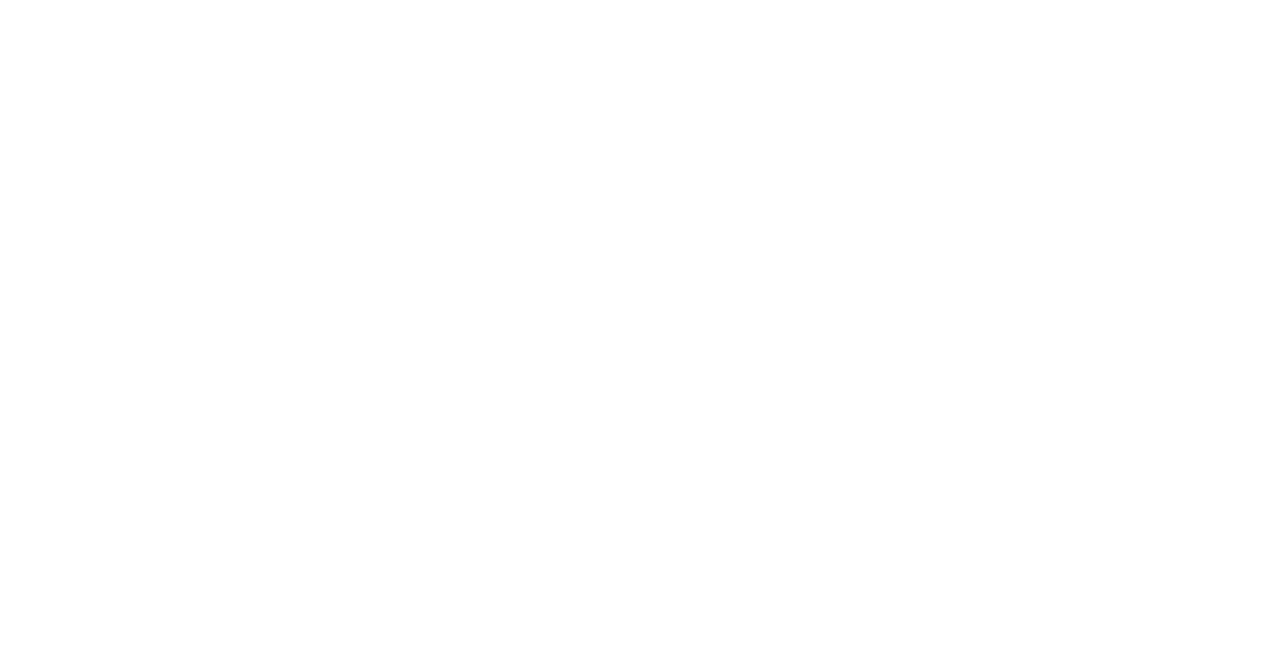
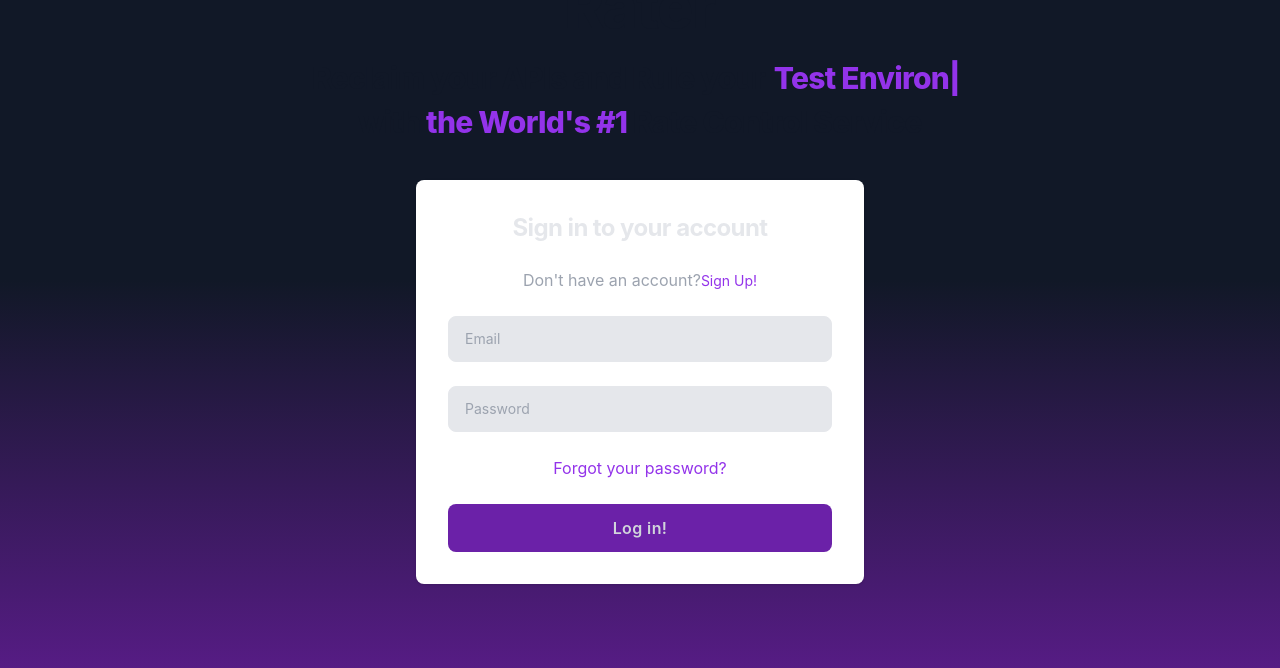
Before and after one commit to nathanjukes/Rater-React, a React (Create React App) app: page /login in a window 1280 px wide. Before the commit this address had no page. Shown: the part 120-788 px from the top of the page. Built offline with nearby package versions, Linux system fonts and the light colour scheme.

Commit message:
signup dev

```diff
--- a/src/App.js
+++ b/src/App.js
@@ -5,14 +5,18 @@
 import Dashboard from "./components/Dashboard";
 import Sidebar from "./components/Sidebar";
 import DashboardDataDisplay from "./components/DashboardDataDisplay";
+import Login from "./components/Login";
 
 function App() {
   return (
     <div>
       <Router>
         <Routes>
+          <Route path="/" Component={Dashboard} />
+          <Route path="" Component={Dashboard} />
           <Route path="/navbar" Component={Navbar} />
           <Route path="/signup" Component={Signup} />
+          <Route path="/login" Component={Login} />
           <Route path="/dashboard" Component={Dashboard} />
           <Route path="/sidebar" Component={Sidebar} />
           <Route path="/dashboarddisplay" Component={DashboardDataDisplay} />
--- /dev/null
+++ b/src/components/ApisDataDisplay.jsx
@@ -0,0 +1,7 @@
+import React from "react";
+
+const ApisDataDisplay = () => {
+  return <div>Hello this is the APIs page</div>;
+};
+
+export default ApisDataDisplay;
--- a/src/components/Dashboard.jsx
+++ b/src/components/Dashboard.jsx
@@ -4,6 +4,8 @@
 import DashboardDataDisplay from "./DashboardDataDisplay";
 import { useState } from "react";
 import AppsDataDisplay from "./AppsDataDisplay";
+import ServicesDataDisplay from "./ServicesDataDisplay";
+import ApisDataDisplay from "./ApisDataDisplay";
 
 const Dashboard = () => {
   const [page, setPage] = useState("DashboardDataDisplay");
@@ -15,6 +17,8 @@
   const componentMap = {
     DashboardDataDisplay: DashboardDataDisplay,
     AppsDataDisplay: AppsDataDisplay,
+    ServicesDataDisplay: ServicesDataDisplay,
+    ApisDataDisplay: ApisDataDisplay,
   };
 
   const SelectedPage = componentMap[page];
--- /dev/null
+++ b/src/components/Login.jsx
@@ -0,0 +1,91 @@
+import React from "react";
+import Navbar from "./Navbar";
+import { Link } from "react-router-dom";
+import Typed from "react-typed";
+
+const Login = () => {
+  return (
+    <div class="flex flex-col items-center justify-center px-6 py-4 mx-auto md:h-screen lg:py-0 bg-purple-900 absolute top-0 left-0 bg-gradient-to-b from-gray-900 via-gray-900 bottom-0 leading-15 h-full w-full">
+      <h1 class="mb-4 text-4xl font-extrabold leading-none tracking-tight text-gray-900 md:text-5xl lg:text-6xl dark:text-white">
+        Rater
+      </h1>
+      <div class="flex items-center">
+        <h1 class="text-xl font-extrabold leading-none tracking-tight text-center text-gray-900 md:text-3xl lg:text-3xl dark:text-white">
+          Reclaim your APIs and Rule your
+        </h1>
+        <Typed
+          className="m-2 text-xl font-extrabold leading-none tracking-tight text-center md:text-3xl lg:text-3xl text-purple-600 inline-block"
+          strings={[
+            "Data Flow",
+            "User Management",
+            "Test Environments",
+            "Endpoint Metrics",
+          ]}
+          typeSpeed={50}
+          backSpeed={50}
+          loop
+        />
+      </div>
+      <h1 class="mb-10 text-xl font-extrabold leading-none tracking-tight text-center text-gray-900 md:text-3xl lg:text-3xl dark:text-white">
+        with <span class="text-purple-600">the World's #1</span> Rate Control
+        Service
+      </h1>
+      <div class="w-full bg-white rounded-lg shadow dark:border md:mt-0 sm:max-w-md xl:p-0 dark:bg-mainDarkTheme dark:border-gray-600">
+        <form class="space-y-4 md:space-y-6" action="#">
+          <div class="p-6 space-y-4 md:space-y-6 sm:p-8">
+            <h1 class="text-xl font-bold leading-tight tracking-tight text-gray-200 md:text-2xl text-center">
+              Sign in to your account
+            </h1>
+            <div class="mb-7 text-center">
+              <p class="text-gray-400">
+                Don't have an account?
+                <a
+                  href="../dashboard/register.html"
+                  class="text-sm text-purple-600 hover:text-purple-500"
+                >
+                  Sign Up!
+                </a>
+              </p>
+            </div>
+            <div class="space-y-6">
+              <div class="input-container">
+                <input
+                  class="w-full text-sm px-4 py-3 bg-gray-200 focus:bg-gray-100 border border-gray-200 rounded-lg focus:outline-none focus:border-purple-400"
+                  type="text"
+                  placeholder="Email"
+                ></input>
+              </div>
+              <div class="relative" x-data="{ show: true }">
+                <input
+                  type="show ? 'password' : 'text'"
+                  placeholder="Password"
+                  class="text-sm text-gray-200 px-4 py-3 rounded-lg w-full bg-gray-200 focus:bg-gray-100 border border-gray-200 focus:outline-none focus:border-purple-400"
+                ></input>
+              </div>
+              <div class="w-full text-center">
+                <div class="forgot-password">
+                  <a
+                    href="#"
+                    class="text-purple-600 hover:text-purple-500 text-center"
+                  >
+                    Forgot your password?
+                  </a>
+                </div>
+              </div>
+              <div class="sign-in-button">
+                <button
+                  type="submit"
+                  class="w-full flex justify-center bg-purple-800 hover:bg-purple-700 text-gray-300 p-3 rounded-lg tracking-wide font-semibold cursor-pointer transition ease-in duration-500"
+                >
+                  <a href="../dashboard/dashboard3.html">Log in!</a>
+                </button>
+              </div>
+            </div>
+          </div>
+        </form>
+      </div>
+    </div>
+  );
+};
+
+export default Login;
--- a/src/components/Navbar.jsx
+++ b/src/components/Navbar.jsx
@@ -2,7 +2,7 @@
 
 const Navbar = () => {
   return (
-    <nav class="bg-stone-100 p-8 text-black text-center shadow-sm shadow-neutral-400">
+    <nav class="bg-backgroundWhite border-b-2 border-neutral-500 p-8 text-black text-center shadow-md shadow-neutral-400">
       <h1 class="text-4xl font-bold leading-none tracking-tight inline-block">
         Cisco's Dashboard
       </h1>
--- a/src/components/Signup.jsx
+++ b/src/components/Signup.jsx
@@ -1,9 +1,56 @@
-import React from "react";
-import Navbar from "./Navbar";
-import { Link } from "react-router-dom";
+import React, { useRef, useState } from "react";
+import { Link, useNavigate } from "react-router-dom";
 import Typed from "react-typed";
 
+const EMAIL_REGEX = /^\S+@\S+\.\S+$/;
+const PASSWORD_REGEX =
+  /^(?=.*[a-z])(?=.*[A-Z])(?=.*[0-9])(?=.*[!@#$%]).{8,24}$/;
+
 const Signup = () => {
+  const emailRef = useRef("");
+  const passwordRef = useRef("");
+  const orgRef = useRef("");
+  const navigate = useNavigate();
+
+  const [validEmail, setValidEmail] = useState(false);
+  const [validPassword, setValidPassword] = useState(false);
+  const [validOrganisation, setValidOrganisation] = useState(false);
+
+  const [errorMsg, setErrorMsg] = useState("");
+  const [loadingState, setLoadingState] = useState(false);
+
+  const handleEmailChange = (e) => {
+    emailRef.current = e.target.value;
+    setValidEmail(EMAIL_REGEX.test(emailRef.current));
+    setErrorMsg("");
+  };
+
+  const handlePasswordChange = (e) => {
+    passwordRef.current = e.target.value;
+    setValidPassword(PASSWORD_REGEX.test(passwordRef.current));
+    setErrorMsg("");
+  };
+
+  const handleOrgChange = (e) => {
+    orgRef.current = e.target.value;
+    setValidOrganisation(orgRef.current !== "");
+    setErrorMsg("");
+  };
+
+  const handleSubmit = async (e) => {
+    e.preventDefault();
+    console.log("Signing up");
+    console.log(
+      "Email: " +
+        validEmail +
+        " Password: " +
+        validPassword +
+        " Organisation: " +
+        validOrganisation
+    );
+    navigate("/dashboard");
+  };
+
   return (
     <div class="flex flex-col items-center justify-center px-6 py-4 mx-auto md:h-screen lg:py-0 bg-purple-900 absolute top-0 left-0 bg-gradient-to-b from-gray-900 via-gray-900 bottom-0 leading-15 h-full w-full">
       <h1 class="mb-4 text-4xl font-extrabold leading-none tracking-tight text-gray-900 md:text-5xl lg:text-6xl dark:text-white">
@@ -31,7 +78,7 @@
         Service
       </h1>
       <div class="w-full bg-white rounded-lg shadow dark:border md:mt-0 sm:max-w-md xl:p-0 dark:bg-mainDarkTheme dark:border-gray-600">
-        <form class="space-y-4 md:space-y-6" action="#">
+        <form class="space-y-4 md:space-y-6" onSubmit={handleSubmit}>
           <div class="p-6 space-y-4 md:space-y-6 sm:p-8">
             <h1 class="text-xl font-bold leading-tight tracking-tight text-gray-200 md:text-2xl text-center">
               Create your account now!
@@ -39,43 +86,55 @@
             <div class="mb-7 text-center text-md">
               <p class="text-gray-400">
                 Already have an account?
-                <a
-                  href="../dashboard/login.html"
+                <Link
+                  to="/login"
                   class="m-2 font-semibold text-purple-600 hover:text-purple-500"
                 >
                   Log in!
-                </a>
+                </Link>
               </p>
             </div>
             <div class="space-y-6">
               <div class="input-container">
                 <input
-                  class="w-full text-sm px-4 py-3 bg-gray-200 focus:bg-gray-100 border-2 border-gray-200 rounded-lg focus:outline-none hover:border-purple-700 placeholder-gray-500"
+                  class="w-full text-sm px-4 py-3 bg-gray-200 focus:bg-gray-100 border-2 border-gray-200 rounded-lg focus:outline-none hover:border-purple-700 focus:border-purple-700 placeholder-gray-500 transition duration-200"
                   type="text"
                   placeholder="Email"
-                ></input>
-              </div>
-              <div class="relative" x-data="{ show: true }">
-                <input
-                  type="show ? 'password' : 'text'"
-                  placeholder="Password"
-                  class="text-sm px-4 py-3 rounded-lg w-full bg-gray-200 focus:bg-gray-100 border-2 border-gray-200 focus:outline-none hover:border-purple-700 placeholder-gray-500"
+                  ref={emailRef}
+                  autoFocus
+                  required
+                  autoCorrect="off"
+                  onChange={handleEmailChange}
                 ></input>
               </div>
               <div class="input-container">
                 <input
-                  class="w-full text-sm px-4 py-3 bg-gray-200 focus:bg-gray-100 border-2 border-gray-200 rounded-lg focus:outline-none hover:border-purple-700 placeholder-gray-500"
+                  type="password"
+                  placeholder="Password"
+                  class="text-sm px-4 py-3 rounded-lg w-full bg-gray-200 focus:bg-gray-100 border-2 border-gray-200 focus:outline-none hover:border-purple-700 focus:border-purple-700 placeholder-gray-500 transition duration-200"
+                  ref={passwordRef}
+                  required
+                  onChange={handlePasswordChange}
+                ></input>
+              </div>
+              <div class="input-container">
+                <input
+                  class="w-full text-sm px-4 py-3 bg-gray-200 focus:bg-gray-100 border-2 border-gray-200 rounded-lg focus:outline-none hover:border-purple-700 focus:border-purple-700 placeholder-gray-500 transition duration-200"
                   type="text"
                   placeholder="Organisation Name"
+                  ref={orgRef}
+                  required
+                  autoCorrect="off"
+                  onChange={handleOrgChange}
                 ></input>
               </div>
               <div class="sign-in-button">
                 <button
                   type="submit"
-                  class="w-full flex justify-center bg-purple-800 hover:bg-purple-700 text-gray-300 p-3 rounded-lg tracking-wide font-semibold cursor-pointer transition ease-in duration-500"
-                  onClick={Navbar}
+                  class="w-full flex justify-center bg-purple-800 hover:bg-purple-700 text-gray-300 p-3 rounded-lg tracking-wide font-semibold cursor-pointer transition ease-in duration-500 disabled:opacity-50"
+                  disabled={loadingState}
                 >
-                  <Link to="/navbar">Sign Up!</Link>
+                  <h1>Sign Up!</h1>
                 </button>
               </div>
             </div>
--- a/tailwind.config.js
+++ b/tailwind.config.js
@@ -11,6 +11,9 @@
         backgroundWhite: "#efeff0",
         buttonPurple: "#b4b7ee",
       },
+      variants: {
+        opacity: ({ after }) => after(["disabled"]),
+      },
     },
   },
   plugins: [],
```
Also changed, not shown: src/components/ServicesDataDisplay.jsx (added, +7 -0 lines), src/components/Sidebar.jsx (+48 -18 lines).
